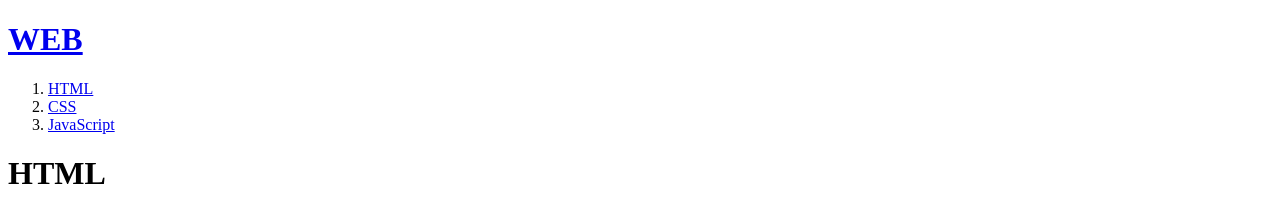
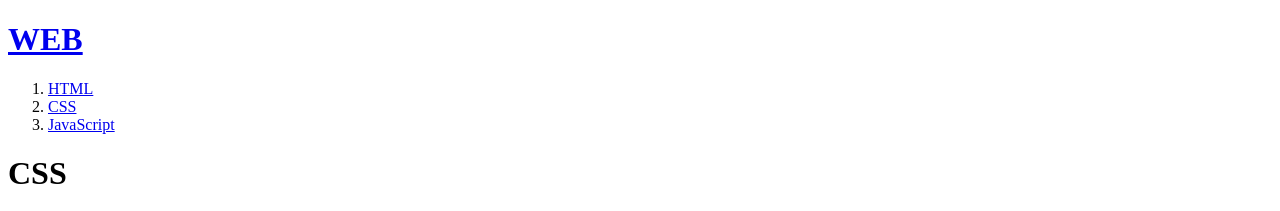
Before and after one commit to ARchkula/WEB1, a plain HTML site: page 2.html in a window 1280 px wide. Shown: the top 211 px of the page. Drawn offline with Linux system fonts and the light colour scheme.

Commit message:
Update 2.html

```diff
--- a/2.html
+++ b/2.html
@@ -11,7 +11,7 @@
   <li><a href="2.html">CSS</a></li>
   <li><a href="3.html">JavaScript</a></li>
 </ol>
-<h1>HTML</h1>
+<h1>CSS</h1>
 <p> Cascading Style Sheets (CSS) is a style sheet language used for describing the presentation of a document written in a markup language. Although most often used to set the visual style of web pages and user interfaces written in HTML and XHTML, the language can be applied to any XML document, including plain XML, SVG and XUL, and is applicable to rendering in speech, or on other media. Along with HTML and JavaScript, CSS is a cornerstone technology used by most websites to create visually engaging webpages, user interfaces for web applications, and user interfaces for many mobile applications. </p>
 </body>
 </html>
```
